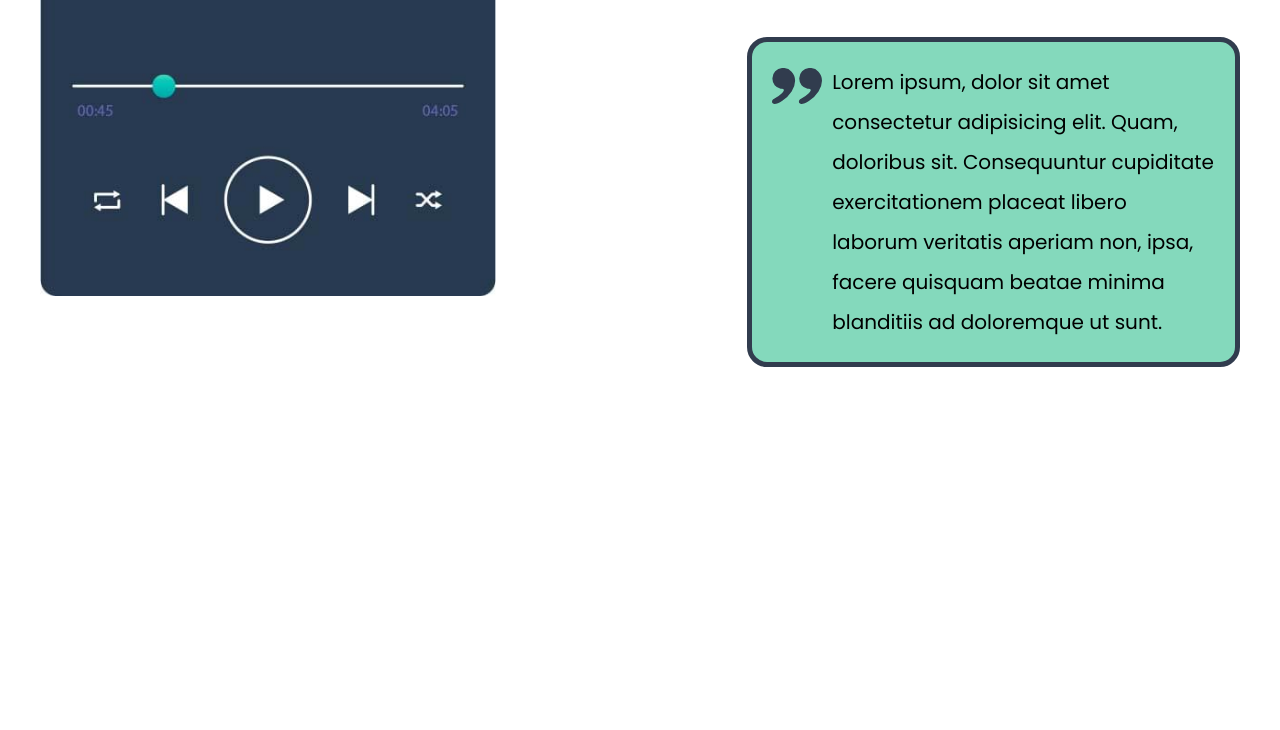
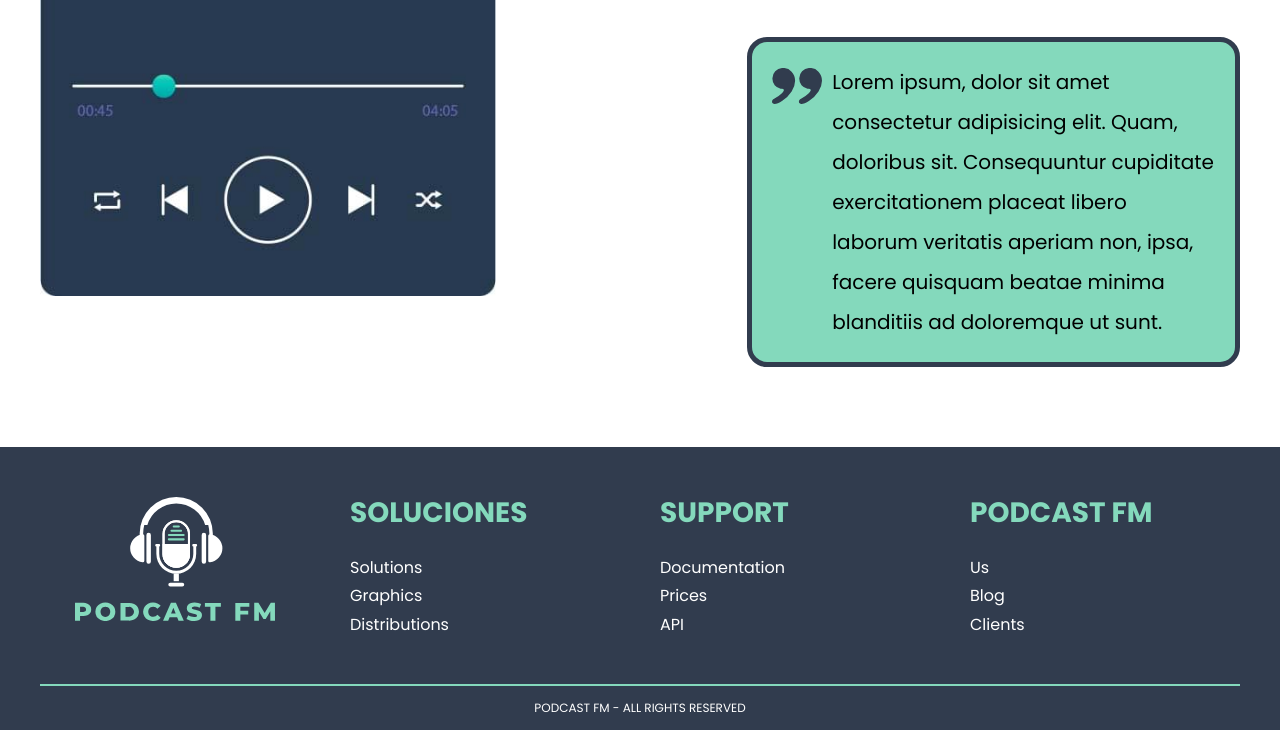
Before and after one commit to beginoffile/podcast-app, a website: page index.html in a window 1280 px wide. Shown: the part 4862-5592 px from the top of the page. Before the commit the page ends 5309 px from the top, so only its background shows below. Drawn offline with Linux system fonts and the light colour scheme.

Commit message:
finised project

```diff
--- a/index.html
+++ b/index.html
@@ -118,6 +118,44 @@
             </div>
         </div>
     </section>
+    <footer class="footer">
+        <div class="contenedor footer-grid">
+            <div class="footer-widget">
+                <img class="logo" src="build/img/logo.svg" alt="logo podcast fm">
+
+            </div>
+
+            <div class="footer-widget">
+                <h3>Soluciones</h3>
+                <nav>
+                    <a href="#">Solutions</a>
+                    <a href="#">Graphics</a>
+                    <a href="#">Distributions</a>
+                </nav>
+            </div>
+
+            <div class="footer-widget">
+                <h3>Support</h3>
+                <nav>
+                    <a href="#">Documentation</a>
+                    <a href="#">Prices</a>
+                    <a href="#">API</a>
+                </nav>
+            </div>
+
+            <div class="footer-widget">
+                <h3>Podcast FM</h3>
+                <nav>
+                    <a href="#">Us</a>
+                    <a href="#">Blog</a>
+                    <a href="#">Clients</a>
+                </nav>
+            </div>
+
+
+        </div>
+        <p class="copyright">Podcast FM - All Rights Reserved</p>
+    </footer>
 
 </body>
 </html>
--- /dev/null
+++ b/src/scss/ui/_footer.scss
@@ -0,0 +1,63 @@
+@use 'base/variables' as v;
+@use 'base/mixins' as m;
+
+.footer{
+    background-color: v.$secundario;
+    color:v.$blanco;
+
+    .footer-grid{
+        padding: 5rem 0;
+        @include m.tablet {
+            @include m.grid(4,4rem);
+
+        }
+    }
+
+    .logo{
+        max-width: 20rem;
+        margin: 0 auto 5rem auto;
+
+        @include m.tablet {
+            margin-bottom: 0;
+        }
+    }
+
+    .footer-widget{
+        margin-bottom: 2rem;
+
+        @include m.tablet {
+            margin-bottom: 0;
+        }
+
+        h3{
+            color: v.$primario;
+            text-align: left;
+            @include m.tablet {
+                margin-bottom: 3rem;
+            }
+        }
+    }
+
+    nav{
+        a{
+            display: block;
+            color:v.$blanco;
+            margin-bottom: 1rem;
+
+            &:last-of-type{
+                margin-bottom: 0;
+            }
+        }
+    }
+
+    .copyright{
+        text-align: center;
+        color: v.$blanco;
+        margin: 0 auto;
+        border-top: 2px solid v.$primario;
+        padding: 1rem;
+        max-width: 120rem;
+        font-size: 1.2rem;
+        text-transform: uppercase;
+    }
+}
--- a/src/scss/ui/_index.scss
+++ b/src/scss/ui/_index.scss
@@ -4,6 +4,7 @@
 @forward 'estadisticas';
 @forward 'planes';
 @forward 'testimoniales';
+@forward 'footer';
 
 
 @forward 'botones';
```
Also changed, not shown: build/css/app.css, 1 other file.
